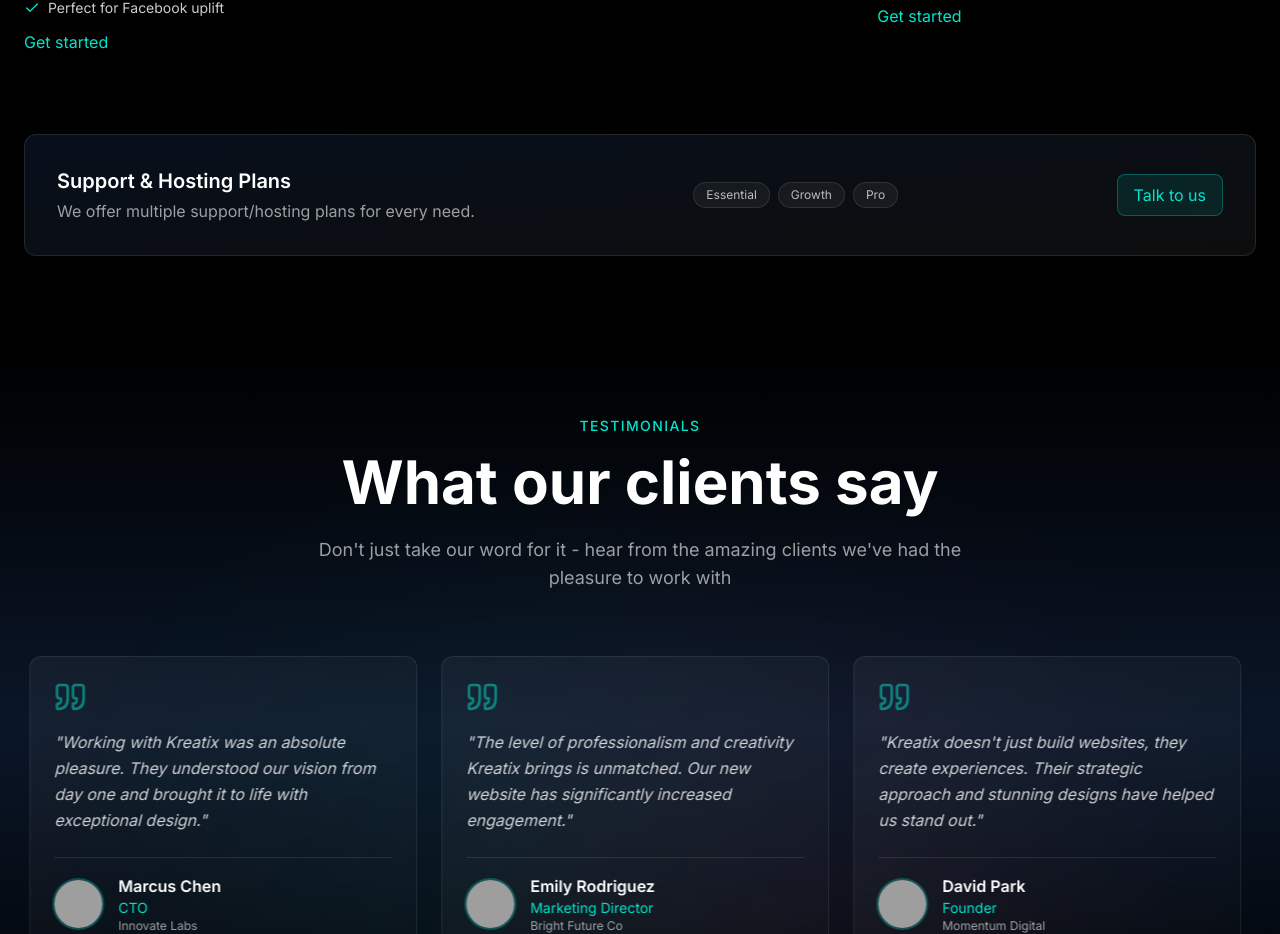
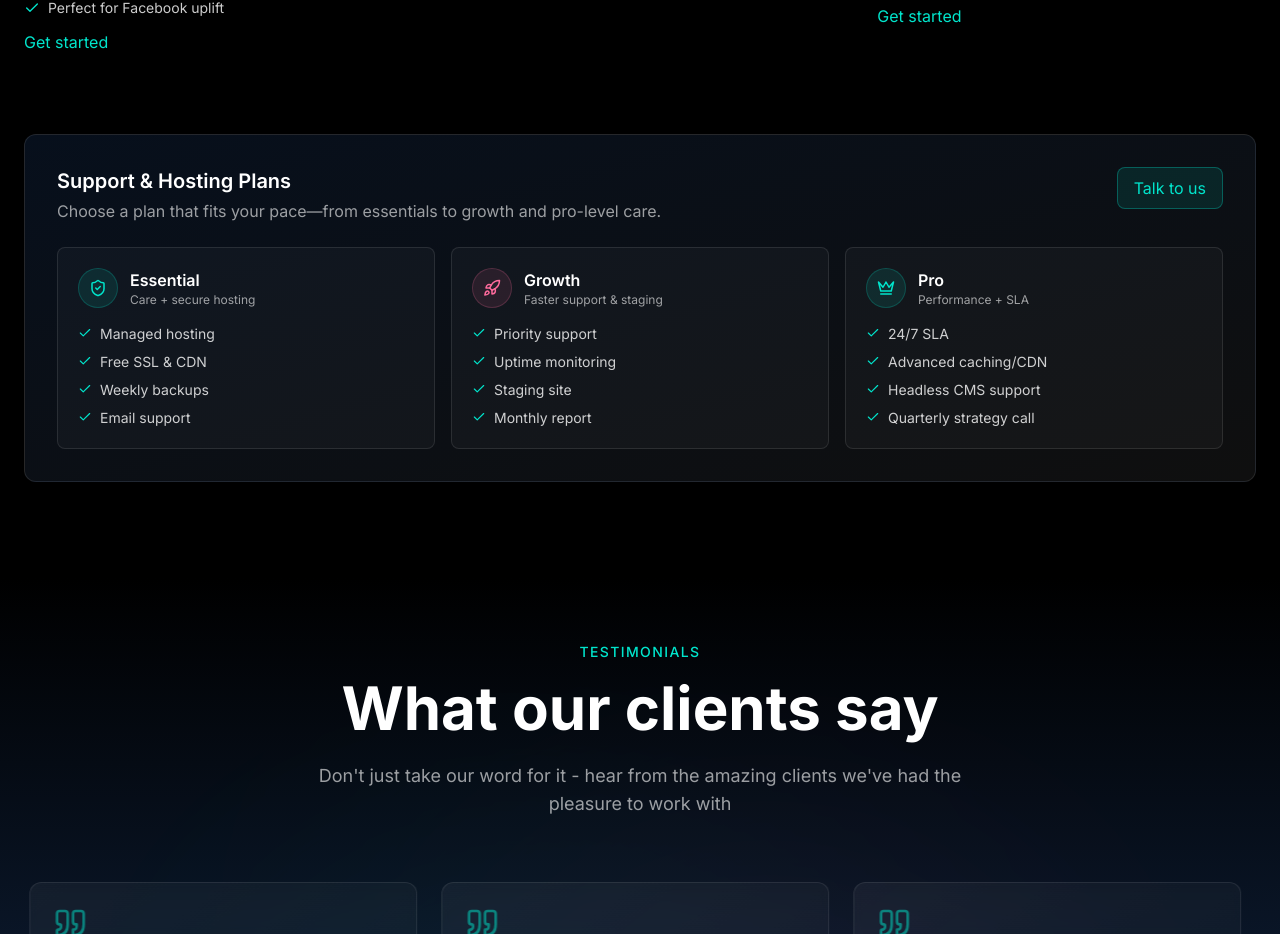
Before and after one commit to kreatix-web/kreatix-website, a React (Vite) app: page / in a window 1280 px wide. Shown: the part 2976-3910 px from the top of the page. Built offline with nearby package versions, Linux system fonts and the light colour scheme; no server answers; grey boxes are pictures that could not be loaded; what @netlify/neon would draw is missing.

Commit message:
feat: enhance WorkSection with support and hosting plans, including new icons and improved layout

```diff
--- a/src/components/WorkSection.tsx
+++ b/src/components/WorkSection.tsx
@@ -1,4 +1,12 @@
-import { Zap, Layers, ShoppingCart, Check } from "lucide-react";
+import {
+  Zap,
+  Layers,
+  ShoppingCart,
+  Check,
+  ShieldCheck,
+  Rocket,
+  Crown,
+} from "lucide-react";
 import { useScrollAnimation } from "../hooks/useScrollAnimation";
 
 type Offering = {
@@ -148,30 +156,123 @@ export default function WorkSection() {
             isVisible ? "opacity-100 translate-y-0" : "opacity-0 translate-y-6"
           }`}
         >
-          <div className="rounded-xl border border-white/10 bg-gradient-to-br from-[#0A1628]/70 to-white/[0.05] p-6 lg:p-8 flex flex-col lg:flex-row items-start lg:items-center justify-between gap-6">
+          <div className="rounded-xl border border-white/10 bg-gradient-to-br from-[#0A1628]/70 to-white/[0.06] p-6 lg:p-8">
+            <div className="mb-6 flex items-start justify-between gap-4">
               <div>
-              <h4 className="text-xl font-semibold">Support & Hosting Plans</h4>
+                <h4 className="text-xl font-semibold">
+                  Support & Hosting Plans
+                </h4>
                 <p className="text-white/60 mt-1">
-                We offer multiple support/hosting plans for every need.
+                  Choose a plan that fits your pace—from essentials to growth
+                  and pro-level care.
                 </p>
-            </div>
-            <div className="flex flex-wrap gap-2">
-              <span className="px-3 py-1 rounded-full bg-white/5 border border-white/10 text-xs text-white/70">
-                Essential
-              </span>
-              <span className="px-3 py-1 rounded-full bg-white/5 border border-white/10 text-xs text-white/70">
-                Growth
-              </span>
-              <span className="px-3 py-1 rounded-full bg-white/5 border border-white/10 text-xs text-white/70">
-                Pro
-              </span>
               </div>
               <a
                 href="#contact"
-              className="inline-flex items-center justify-center px-4 py-2 rounded-lg bg-[#00E5CC]/10 text-[#00E5CC] border border-[#00E5CC]/30 hover:bg-[#00E5CC]/20 transition-colors duration-300"
+                className="inline-flex items-center justify-center px-4 py-2 rounded-lg bg-[#00E5CC]/10 text-[#00E5CC] border border-[#00E5CC]/30 hover:bg-[#00E5CC]/20 transition-colors duration-300 shrink-0"
               >
                 Talk to us
               </a>
+            </div>
+
+            <div className="grid gap-4 md:grid-cols-3">
+              {/* Essential */}
+              <div className="group rounded-lg border border-white/10 bg-white/[0.03] hover:bg-white/[0.06] transition-all p-5">
+                <div className="flex items-center gap-3 mb-4">
+                  <div className="w-10 h-10 rounded-full bg-[#00E5CC]/10 border border-[#00E5CC]/20 flex items-center justify-center text-[#00E5CC]">
+                    <ShieldCheck size={18} />
+                  </div>
+                  <div>
+                    <h5 className="font-semibold">Essential</h5>
+                    <p className="text-xs text-white/60">
+                      Care + secure hosting
+                    </p>
+                  </div>
+                </div>
+                <ul className="space-y-2 text-sm text-white/80">
+                  <li className="flex items-start gap-2">
+                    <Check size={14} className="mt-0.5 text-[#00E5CC]" />{" "}
+                    Managed hosting
+                  </li>
+                  <li className="flex items-start gap-2">
+                    <Check size={14} className="mt-0.5 text-[#00E5CC]" /> Free
+                    SSL & CDN
+                  </li>
+                  <li className="flex items-start gap-2">
+                    <Check size={14} className="mt-0.5 text-[#00E5CC]" /> Weekly
+                    backups
+                  </li>
+                  <li className="flex items-start gap-2">
+                    <Check size={14} className="mt-0.5 text-[#00E5CC]" /> Email
+                    support
+                  </li>
+                </ul>
+              </div>
+
+              {/* Growth */}
+              <div className="group rounded-lg border border-white/10 bg-white/[0.03] hover:bg-white/[0.06] transition-all p-5">
+                <div className="flex items-center gap-3 mb-4">
+                  <div className="w-10 h-10 rounded-full bg-[#FF6B9D]/10 border border-[#FF6B9D]/20 flex items-center justify-center text-[#FF6B9D]">
+                    <Rocket size={18} />
+                  </div>
+                  <div>
+                    <h5 className="font-semibold">Growth</h5>
+                    <p className="text-xs text-white/60">
+                      Faster support & staging
+                    </p>
+                  </div>
+                </div>
+                <ul className="space-y-2 text-sm text-white/80">
+                  <li className="flex items-start gap-2">
+                    <Check size={14} className="mt-0.5 text-[#00E5CC]" />{" "}
+                    Priority support
+                  </li>
+                  <li className="flex items-start gap-2">
+                    <Check size={14} className="mt-0.5 text-[#00E5CC]" /> Uptime
+                    monitoring
+                  </li>
+                  <li className="flex items-start gap-2">
+                    <Check size={14} className="mt-0.5 text-[#00E5CC]" />{" "}
+                    Staging site
+                  </li>
+                  <li className="flex items-start gap-2">
+                    <Check size={14} className="mt-0.5 text-[#00E5CC]" />{" "}
+                    Monthly report
+                  </li>
+                </ul>
+              </div>
+
+              {/* Pro */}
+              <div className="group rounded-lg border border-white/10 bg-white/[0.03] hover:bg-white/[0.06] transition-all p-5">
+                <div className="flex items-center gap-3 mb-4">
+                  <div className="w-10 h-10 rounded-full bg-[#00E5CC]/10 border border-[#00E5CC]/20 flex items-center justify-center text-[#00E5CC]">
+                    <Crown size={18} />
+                  </div>
+                  <div>
+                    <h5 className="font-semibold">Pro</h5>
+                    <p className="text-xs text-white/60">Performance + SLA</p>
+                  </div>
+                </div>
+                <ul className="space-y-2 text-sm text-white/80">
+                  <li className="flex items-start gap-2">
+                    <Check size={14} className="mt-0.5 text-[#00E5CC]" /> 24/7
+                    SLA
+                  </li>
+                  <li className="flex items-start gap-2">
+                    <Check size={14} className="mt-0.5 text-[#00E5CC]" />{" "}
+                    Advanced caching/CDN
+                  </li>
+                  <li className="flex items-start gap-2">
+                    <Check size={14} className="mt-0.5 text-[#00E5CC]" />{" "}
+                    Headless CMS support
+                  </li>
+                  <li className="flex items-start gap-2">
+                    <Check size={14} className="mt-0.5 text-[#00E5CC]" />{" "}
+                    Quarterly strategy call
+                  </li>
+                </ul>
+              </div>
+            </div>
           </div>
         </div>
       </div>
```
Lines whose indentation alone changed are shown as unchanged.
